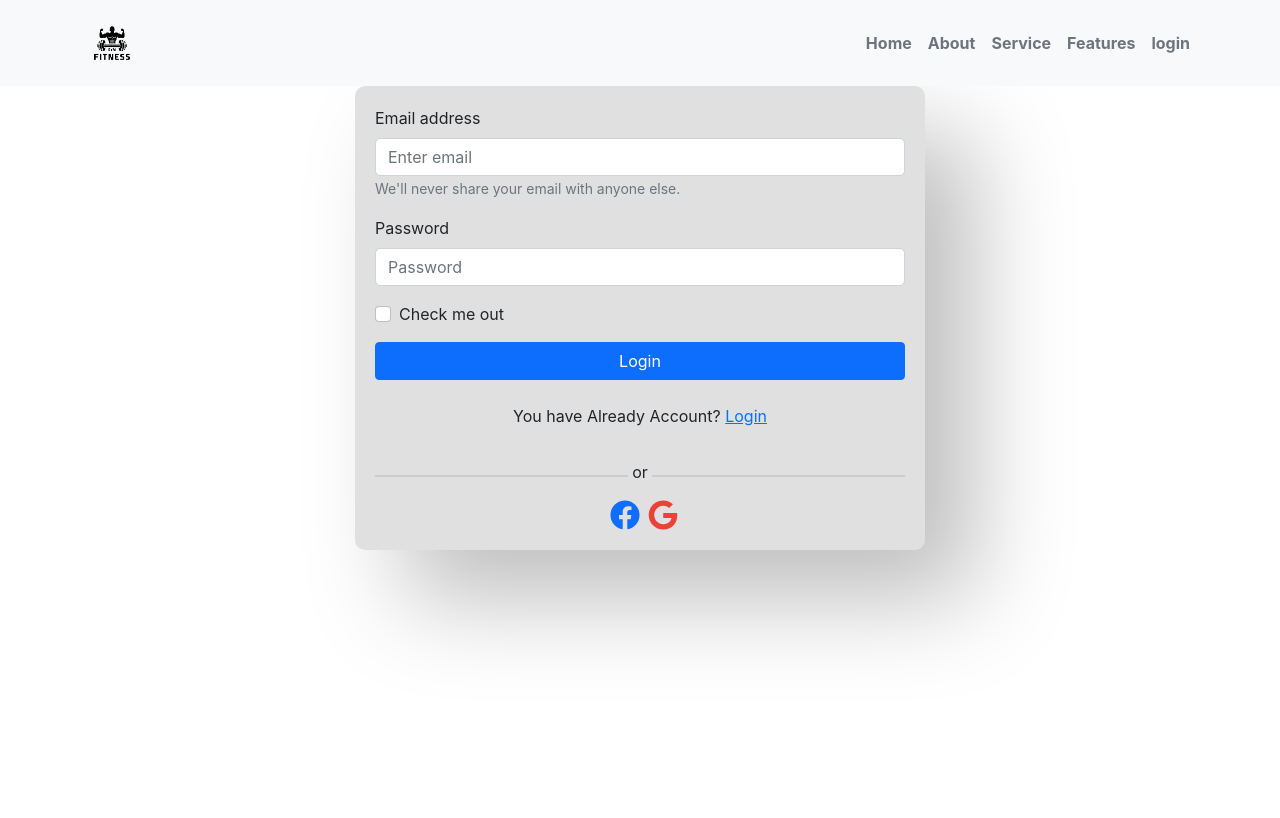
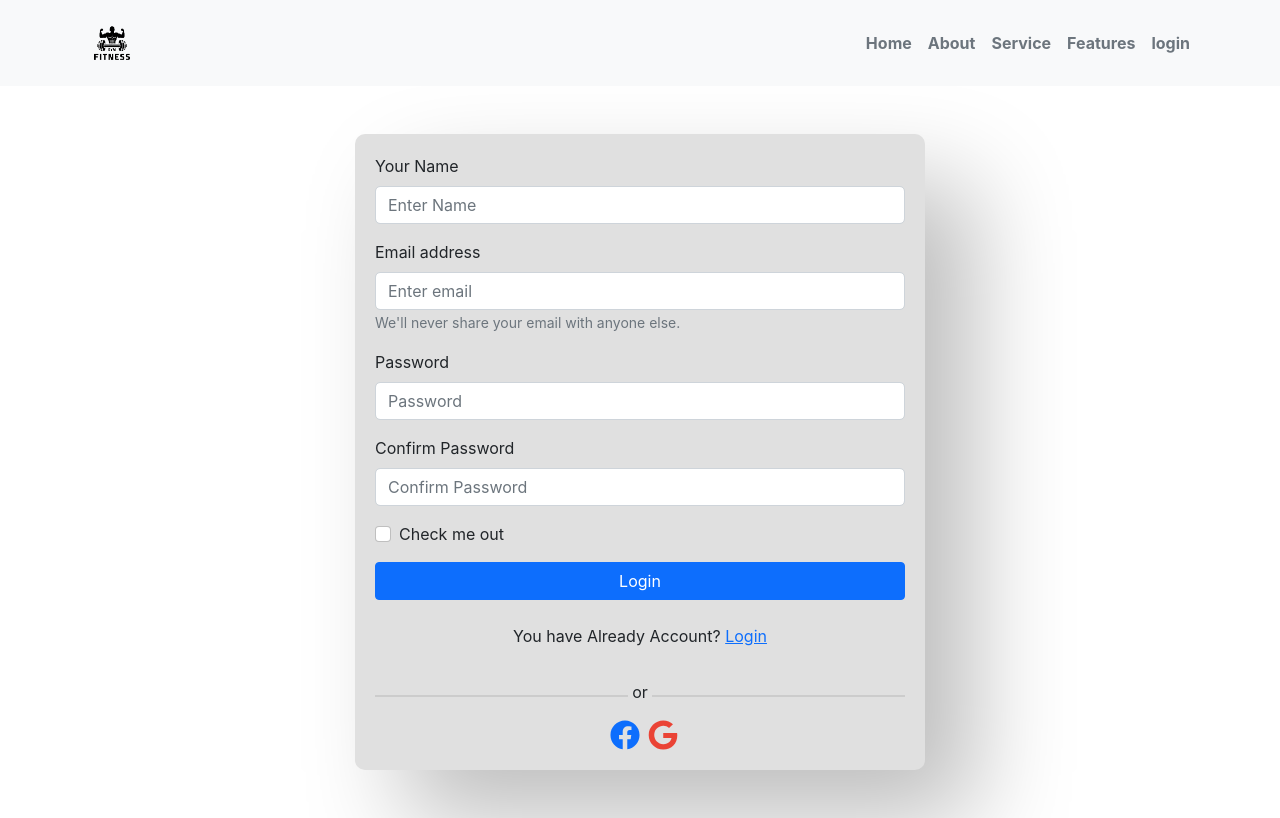
Before and after one commit to shariarHossain23/fitness-gym, a React (Create React App) app: page /signup in a window 1280 px wide. Built offline with nearby package versions, Linux system fonts and the light colour scheme.

Commit message:
environment variables

```diff
--- a/src/Pages/Login/Login.js
+++ b/src/Pages/Login/Login.js
@@ -24,7 +24,7 @@ const Login = () => {
                 <Form.Control type="password" placeholder="Password" />
               </Form.Group>
               <div className="text-center">
-                <Button className="w-100  ">Login</Button>
+                <Button className="w-100  mt-4">Login</Button>
               </div>
             </Form>
             <p className="fs-6 mt-4 text-center">You are new? <Link to='/signup'>Signup</Link></p>
--- a/src/Pages/Signup/Signup.js
+++ b/src/Pages/Signup/Signup.js
@@ -1,15 +1,19 @@
-import React from 'react';
-import { Button, Form } from 'react-bootstrap';
-import { FaFacebook, FaGoogle } from 'react-icons/fa';
-import { Link } from 'react-router-dom';
+import React from "react";
+import { Button, Form } from "react-bootstrap";
+import { FaFacebook, FaGoogle } from "react-icons/fa";
+import { Link } from "react-router-dom";
 
 const Signup = () => {
-    return (
-        <div>
-            <div className="container">
+  return (
+    <div className="mt-5">
+      <div className="container">
         <div className="row">
           <div className="col-sm-6 col-md-6 mx-auto form-container">
             <Form>
+              <Form.Group className="mb-3" controlId="formBasicEmail">
+                <Form.Label>Your Name</Form.Label>
+                <Form.Control type="text" placeholder="Enter Name" />
+              </Form.Group>
               <Form.Group className="mb-3" controlId="formBasicEmail">
                 <Form.Label>Email address</Form.Label>
                 <Form.Control type="email" placeholder="Enter email" />
@@ -22,6 +26,10 @@ const Signup = () => {
                 <Form.Label>Password</Form.Label>
                 <Form.Control type="password" placeholder="Password" />
               </Form.Group>
+              <Form.Group className="mb-3" controlId="formBasicPassword">
+                <Form.Label>Confirm Password</Form.Label>
+                <Form.Control type="password" placeholder="Confirm Password" />
+              </Form.Group>
               <Form.Group className="mb-3" controlId="formBasicCheckbox">
                 <Form.Check type="checkbox" label="Check me out" />
               </Form.Group>
@@ -29,7 +37,9 @@ const Signup = () => {
                 <Button className="w-100  ">Login</Button>
               </div>
             </Form>
-            <p className="fs-6 mt-4 text-center">You have Already Account? <Link to='/login'>Login</Link></p>
+            <p className="fs-6 mt-4 text-center">
+              You have Already Account? <Link to="/login">Login</Link>
+            </p>
             <div className="d-flex align-items-center mt-4">
               <div
                 style={{ height: "1px", border: "1px solid #cccccc" }}
@@ -48,8 +58,8 @@ const Signup = () => {
           </div>
         </div>
       </div>
-        </div>
-    );
+    </div>
+  );
 };
 
 export default Signup;
```
Also changed, not shown: src/firebase.init.js (added, +16 -0 lines).
